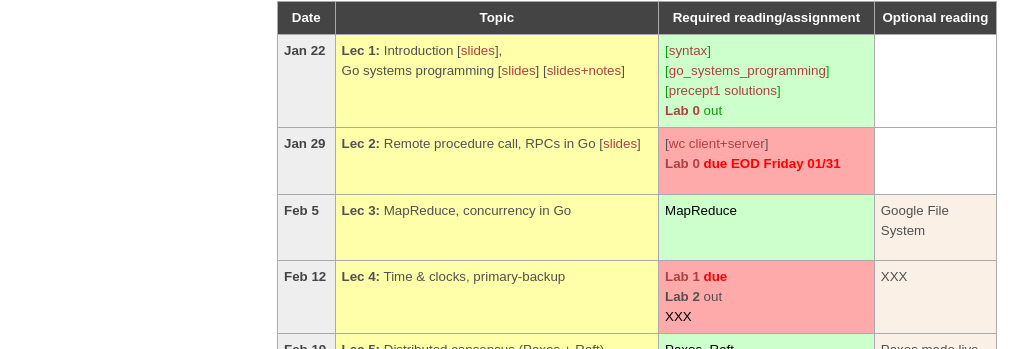
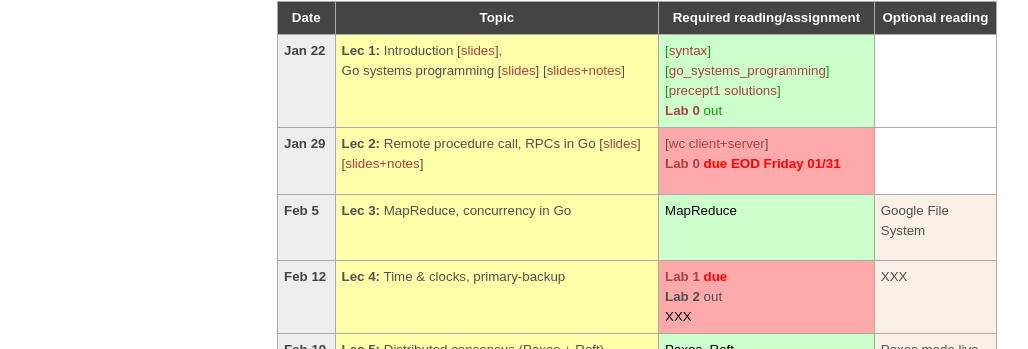
Before and after one commit to tddg/cs675-spring20, a Jekyll site: the page built from schedule.md, in a window 1280 px wide. Shown: the part 271-620 px from the top of the page, without its empty margins (3-1031 px from the left). Built offline with Jekyll 4.4.1, drawn with Linux system fonts in a browser that asks for light colours.

Commit message:
added rpc slides+nots

```diff
--- a/schedule.md
+++ b/schedule.md
@@ -98,7 +98,8 @@ The course schedule is tentative and subject to change. You can find our reading
 <tr> <!-- week of Jan 27 -->
   <td id="2020-1-29" class="date"><b>Jan 29</b></td>
   <td class="lecture">
-	<b>Lec 2:</b> Remote procedure call, RPCs in Go [<a href="./public/lecs/lec2-rpc.pdf">slides</a>]</td>
+	<b>Lec 2:</b> Remote procedure call, RPCs in Go [<a href="./public/lecs/lec2-rpc.pdf">slides</a>]
+			[<a href="./public/lecs/lec2-rpc+notes.pdf">slides+notes</a>]</td>
   <td class="deadline">
 	[<a href="./public/lecs/precept2_handout.pdf">wc client+server</a>] <br/>
 	<span class="hwdue"><a href="https://github.com/cs675-spring20-projs/lab0">Lab 0</a> due EOD Friday 01/31</span><br/>
```
Also changed, not shown: 2 other files.
